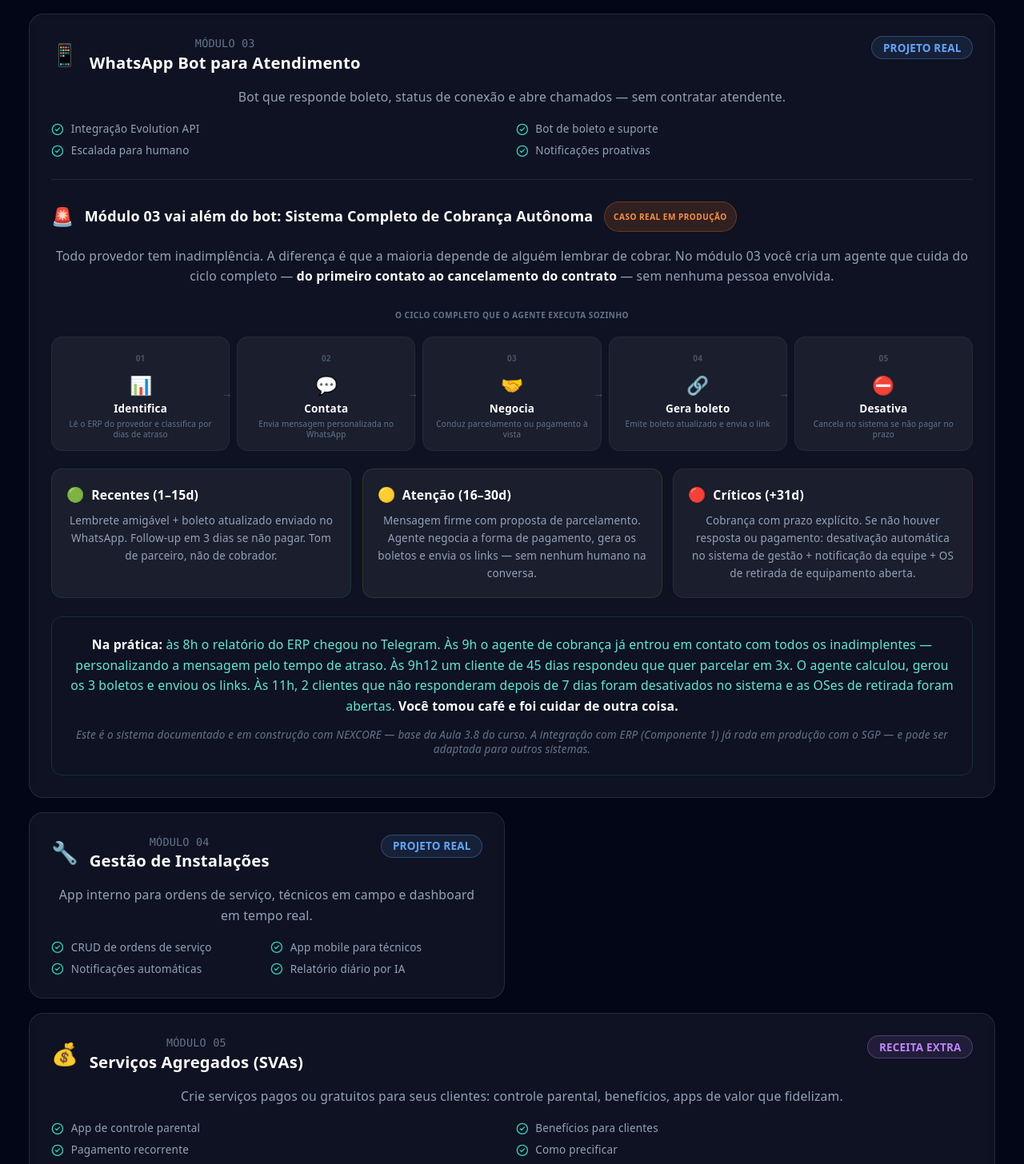
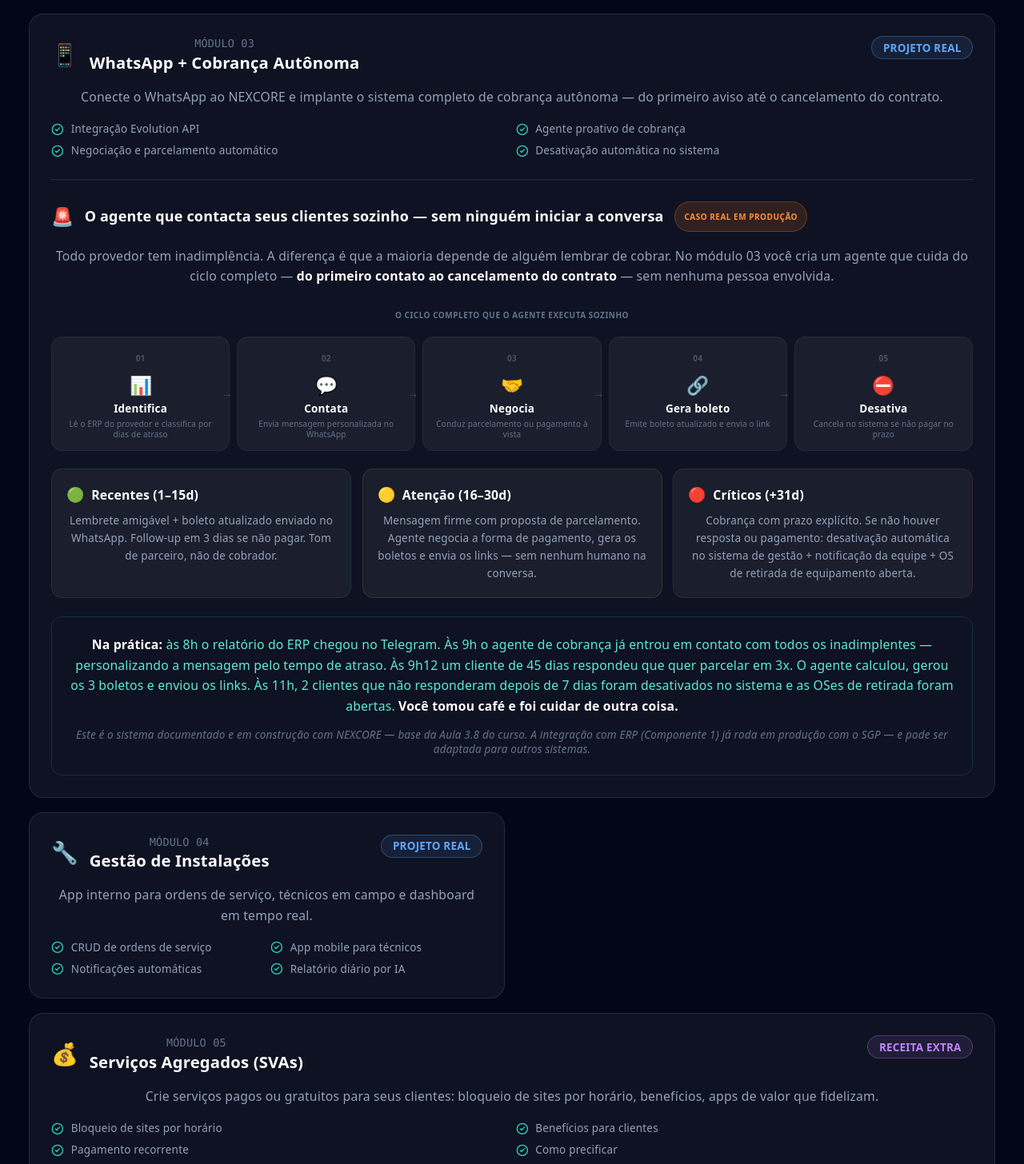
Before and after one commit to marcielcorado1/ead-landing, a React (Vite) app: page / in a window 1280 px wide. Shown: the part 4954-6410 px from the top of the page at 80% size. Built offline with nearby package versions, Linux system fonts and the light colour scheme.

Commit message:
feat: remove bot de atendimento, foco em cobrança autônoma + SVA bloqueio de sites

```diff
--- a/src/App.tsx
+++ b/src/App.tsx
@@ -66,17 +66,17 @@ const MODULES = [
   {
     num: '03',
     emoji: '📱',
-    title: 'WhatsApp Bot para Atendimento',
+    title: 'WhatsApp + Cobrança Autônoma',
     tag: 'PROJETO REAL',
     tagColor: 'text-blue-400 bg-blue-400/10 border-blue-400/30',
-    desc: 'Bot que responde boleto, status de conexão e abre chamados — sem contratar atendente.',
-    items: ['Integração Evolution API', 'Bot de boleto e suporte', 'Escalada para humano', 'Notificações proativas'],
+    desc: 'Conecte o WhatsApp ao NEXCORE e implante o sistema completo de cobrança autônoma — do primeiro aviso até o cancelamento do contrato.',
+    items: ['Integração Evolution API', 'Agente proativo de cobrança', 'Negociação e parcelamento automático', 'Desativação automática no sistema'],
     wide: true,
     extra: (
       <div className="mt-6 pt-6 border-t border-white/10">
         <div className="flex flex-wrap items-center gap-3 mb-4">
           <span className="text-xl">🚨</span>
-          <h4 className="font-bold text-white text-base">Módulo 03 vai além do bot: Sistema Completo de Cobrança Autônoma</h4>
+          <h4 className="font-bold text-white text-base">O agente que contacta seus clientes sozinho — sem ninguém iniciar a conversa</h4>
           <span className="text-[10px] font-bold bg-orange-500/15 text-orange-400 border border-orange-500/30 px-2.5 py-1 rounded-full tracking-wider">CASO REAL EM PRODUÇÃO</span>
         </div>
         <p className="text-slate-400 text-sm leading-relaxed mb-5">
@@ -162,8 +162,8 @@ const MODULES = [
     title: 'Serviços Agregados (SVAs)',
     tag: 'RECEITA EXTRA',
     tagColor: 'text-purple-400 bg-purple-400/10 border-purple-400/30',
-    desc: 'Crie serviços pagos ou gratuitos para seus clientes: controle parental, benefícios, apps de valor que fidelizam.',
-    items: ['App de controle parental', 'Benefícios para clientes', 'Pagamento recorrente', 'Como precificar'],
+    desc: 'Crie serviços pagos ou gratuitos para seus clientes: bloqueio de sites por horário, benefícios, apps de valor que fidelizam.',
+    items: ['Bloqueio de sites por horário', 'Benefícios para clientes', 'Pagamento recorrente', 'Como precificar'],
     wide: true,
     extra: (
       <div className="mt-6 pt-6 border-t border-white/10">
```
